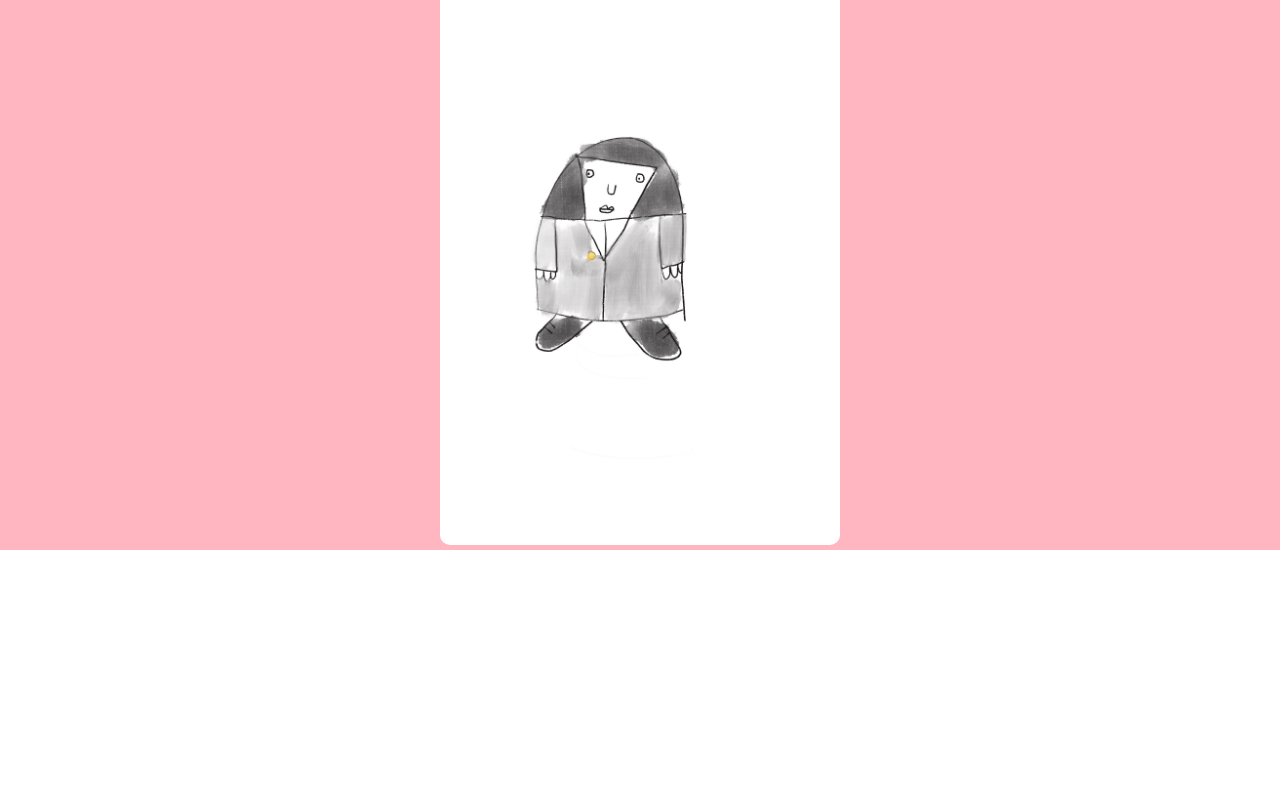
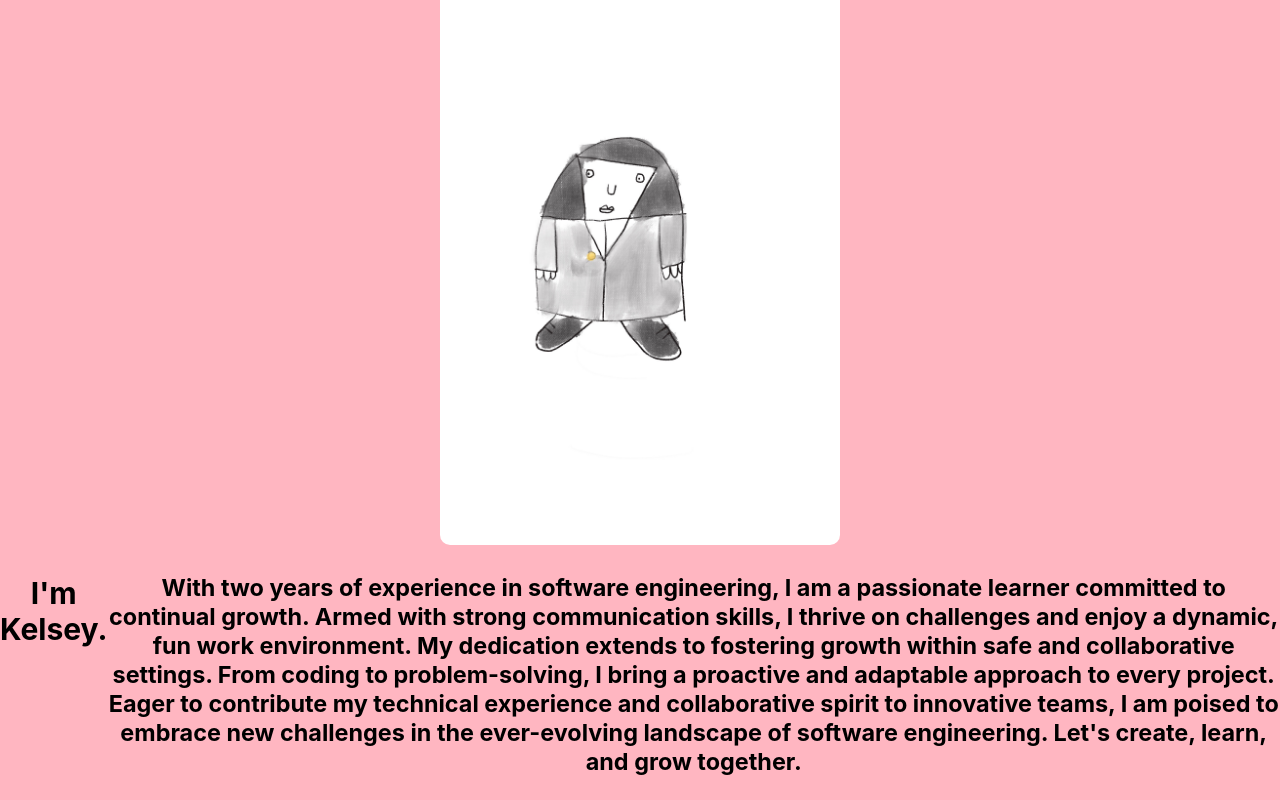
Before and after one commit to kelseyjdickson/kjdportfolio, a React (Create React App) app: page /about in a window 1280 px wide. Shown: the part 235-1035 px from the top of the page. Before the commit the page ends 800 px from the top, so only its background shows below. Built offline with nearby package versions, Linux system fonts and the light colour scheme.

Commit message:
about update

```diff
--- a/src/About/About.js
+++ b/src/About/About.js
@@ -6,6 +6,21 @@ const About = () => {
     <div>
       <h1>Hello</h1>
       <img className="happy" src={hg} alt="happygirl" />
+      <div className="content">
+        <h2>I'm Kelsey.</h2>
+        <h3>
+          With two years of experience in software engineering, I am a
+          passionate learner committed to continual growth. Armed with strong
+          communication skills, I thrive on challenges and enjoy a dynamic, fun
+          work environment. My dedication extends to fostering growth within
+          safe and collaborative settings. From coding to problem-solving, I
+          bring a proactive and adaptable approach to every project. Eager to
+          contribute my technical experience and collaborative spirit to
+          innovative teams, I am poised to embrace new challenges in the
+          ever-evolving landscape of software engineering. Let's create, learn,
+          and grow together.
+        </h3>
+      </div>
     </div>
   );
 };
--- a/src/App.css
+++ b/src/App.css
@@ -78,3 +78,7 @@ body {
   width: 400px;
   border-radius: 10px;
 }
+
+.content {
+  display: flex;
+}
```
